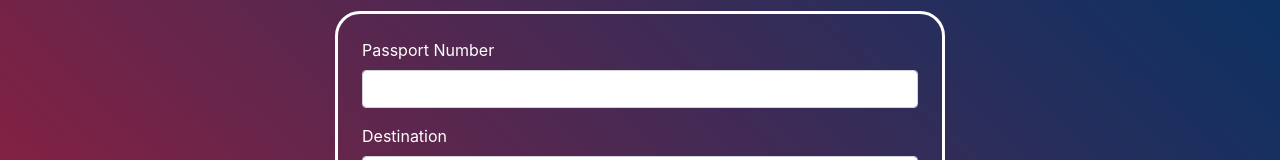
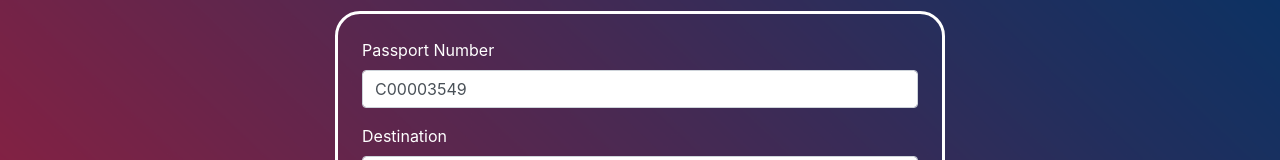
Before and after one commit to Brandoncyu/swipe-see, a React (Create React App) app: page / in a window 1280 px wide. Shown: the part 137-297 px from the top of the page. Built offline with nearby package versions, Linux system fonts and the light colour scheme.

Commit message:
added fake number

```diff
--- a/src/components/InputForm.js
+++ b/src/components/InputForm.js
@@ -21,7 +21,7 @@ const InputForm = ({changeCity, getEvents}) => {
         <Form onSubmit={getEvents} className="p-4" id="initial-form" >
           <FormGroup>
             <Label htmlFor="passport">Passport Number</Label>
-            <Input type="text" name="passport"  />
+            <Input type="text" name="passport" value="C00003549" />
           </FormGroup>
           <FormGroup>
             <Label htmlFor="destination">Destination</Label>
```
